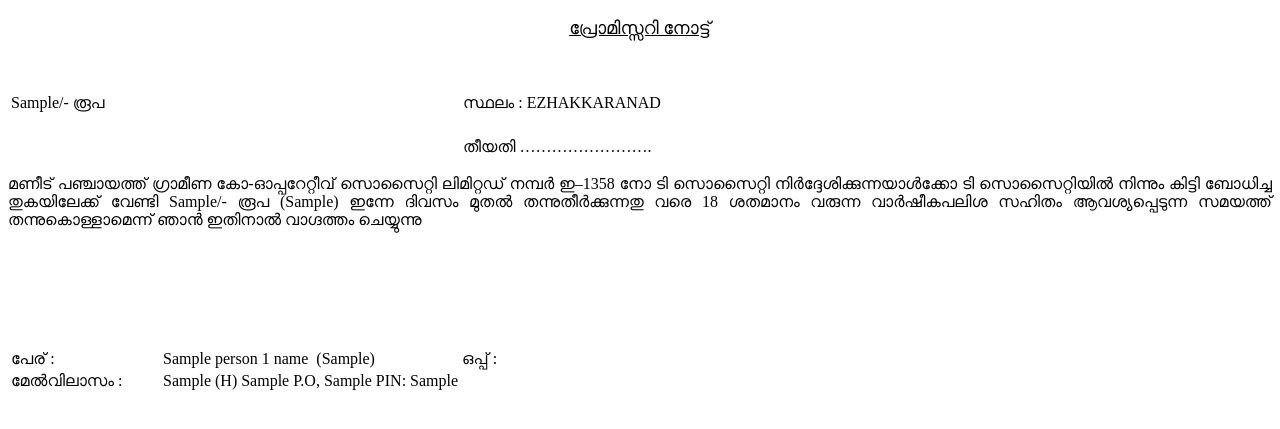
After one commit to benjosephcheruvaippil/ManeedSocietyApp, a Django app: template loanapp/templates/chitty-promissory.html in a window 1280 px wide. The commit adds this page. Shown: the top 429 px of the page. Run offline with Django 4.2, Linux system fonts and the light colour scheme; the template is opened without the code that fills it: most values are stand-ins (such as "Sample title", 1, 10 or a date in 2020).

Commit message:
promissory note

```diff
--- /dev/null
+++ b/loanapp/templates/chitty-promissory.html
@@ -0,0 +1,86 @@
+{% load static %}
+<!DOCTYPE HTML PUBLIC "-//W3C//DTD HTML 4.01 Transitional//EN" "http://www.w3.org/TR/html4/loose.dtd">
+<html>
+    <head>
+        <meta content="charset=utf-8">
+        <script src="https://ajax.googleapis.com/ajax/libs/jquery/3.6.0/jquery.min.js"></script>
+        <style>
+           * {
+           box-sizing: border-box;
+           }
+           /* Create two equal columns that floats next to each other */
+           .column {
+           float: left;
+           width: 50%;
+           padding: 10px;
+           height: 30px; /* Should be removed. Only for demonstration */
+           }
+           /* Clear floats after the columns */
+           .row:after {
+           content: "";
+           display: table;
+           clear: both;
+           }
+
+           /* table, th, td {
+              border: 1px solid black;
+              border-collapse: collapse;
+              width:max-content;
+          } */
+        </style>
+     </head>
+     <body>
+         <div style="text-align: center;font-size: large;text-decoration: underline;">
+             <p>പ്രോമിസ്സറി നോട്ട്</p>
+         </div>
+         <div>
+             <p>&nbsp;</p>
+         </div>
+         <div style="font-size: medium;">
+             <table>
+                <tr>
+                    <td style="width: 450px;">{{txtbx10}}/- രൂപ</td>
+                    <td>സ്ഥലം 	: EZHAKKARANAD</td>
+                </tr>
+                <tr>
+                    <td>&nbsp;</td>
+                </tr>
+                <tr>
+                    <td></td>
+                    <td>തീയതി …………………….</td>
+                </tr>
+            </table>
+         </div>
+         <div style="text-align: justify;text-justify: inter-word; font-size: medium;">
+            <p>മണീട് പഞ്ചായത്ത് ഗ്രാമീണ കോ-ഓപ്പറേറ്റീവ് സൊസൈറ്റി ലിമിറ്റഡ് നമ്പർ ഇ–1358 നോ ടി സൊസൈറ്റി നിർദ്ദേശിക്കുന്നയാൾക്കോ ടി സൊസൈറ്റിയിൽ നിന്നും കിട്ടി ബോധിച്ച തുകയിലേക്ക് വേണ്ടി {{txtbx10}}/- രൂപ ({{txtbx11}}) ഇന്നേ ദിവസം മുതൽ തന്നുതീർക്കുന്നതു വരെ 18 ശതമാനം വരുന്ന വാർഷീകപലിശ സഹിതം ആവശ്യപ്പെടുന്ന സമയത്ത് തന്നുകൊള്ളാമെന്ന് ഞാൻ ഇതിനാൽ വാഗ്ദത്തം ചെയ്യുന്നു</p>
+        </div>
+        <div>
+            <p>&nbsp;</p>
+            <p>&nbsp;</p>
+            <p>&nbsp;</p>
+        </div>
+        <div style="font-size: medium;">
+            <table>
+               <tr>
+                   <td style="width: 150px;">പേര് :</td>
+                   <td>{{person_1_name}}&nbsp;&nbsp;({{mem_num_1}})</td>
+                   <td style="width: 200px;">ഒപ്പ് :</td>
+               </tr>
+               <tr>
+                   <td>മേൽവിലാസം :</td>
+                   <td>{{person_1_house}} (H) {{person_1_post}} P.O, {{person_1_kara}} PIN: {{person_1_pin}}</td>
+                   <td></td>
+               </tr>
+
+           </table>
+        </div>
+     </body>
+     <script>
+        $(document).ready(function(){
+
+
+
+            window.print();
+        });
+     </script>
+</html>
--- a/loanapp/templates/home-view.html
+++ b/loanapp/templates/home-view.html
@@ -170,7 +170,9 @@
       </tr>
     </table>
 
-    <p><input type="submit" name="bond" value="Generate Bond"><input type="submit" name="receipt" value="Generate Receipt"></p>
+    <p><input type="submit" name="bond" value="Generate Bond"><input type="submit" name="receipt" value="Generate Receipt">
+      <input type="submit" name="promisory_note_1" value="Promisory Note 1"><input type="submit" name="promisory_note_2" value="Promisory Note 2">
+      <input type="submit" name="promisory_note_3" value="Promisory Note 3"><input type="submit" name="promisory_note_4" value="Promisory Note 4"></p>
   </form>
 </div>
 
--- a/loanapp/views2.py
+++ b/loanapp/views2.py
@@ -180,9 +180,6 @@ def RenderHTML(request):
         person_4_pin=mem.pin
 
     loan_data={
-        # "vaypanumber":request.POST.get('txtVaypa') if request.POST.get('txtVaypa')!="" else "" ,
-        # "thuka":request.POST.get('txtThuka') if request.POST.get('txtThuka')!="" else "",
-        # "jamyam1":request.POST.get('txtJamyam1'),
         "year_in_words":year_in_words,
         "month_in_words":month_in_words,
 
@@ -285,6 +282,8 @@ def RenderHTML(request):
         template=get_template("chitty-agreement.html")
     elif 'receipt' in request.POST:
         template=get_template("chitty-receipt.html")
+    elif 'promisory_note_1' in request.POST:
+        template=get_template("chitty-promissory.html")
 
     html=template.render(loan_data)
     return HttpResponse(html)
```
